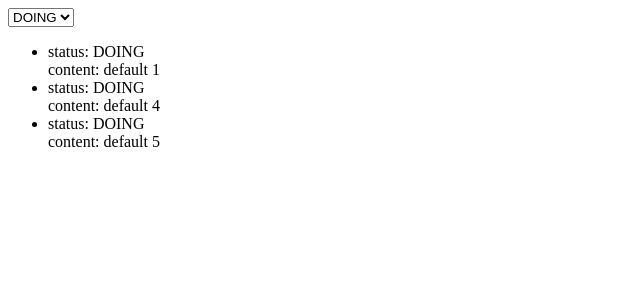
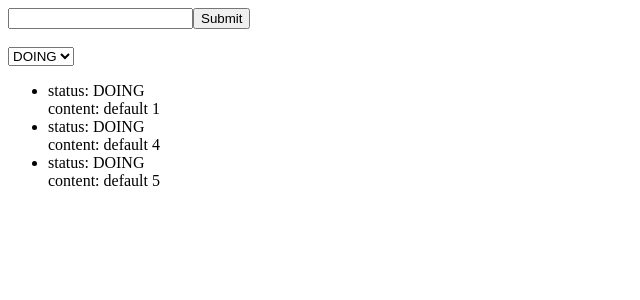
Before and after one commit to SoJaeBeom/recoil-playground, a React (Create React App) app: page / in a window 1280 px wide. Both pictures are taken after a click on the button "Todo". Shown: the top 300 px of the page, without its empty margins (0-640 px from the left). Built offline with nearby package versions, Linux system fonts and the light colour scheme.

Commit message:
[Feat] selector set 추가

```diff
--- a/src/components/Todo/TodoComponent.tsx
+++ b/src/components/Todo/TodoComponent.tsx
@@ -1,16 +1,62 @@
-import { useRecoilState, useRecoilValue } from 'recoil';
-import { selectStatus, selectToDo } from '../../recoil/Todo/atoms';
+import { ChangeEvent, useState } from 'react';
+import { useRecoilState, useRecoilValue, useSetRecoilState } from 'recoil';
+import {
+  selectStatus,
+  selectToDo,
+  status,
+  toDo,
+  toDos,
+} from '../../recoil/Todo/atoms';
 
 const TodoComponent = () => {
-  const [status, setStatus] = useRecoilState(selectStatus);
+  const [status, setStatus] = useRecoilState<status>(selectStatus);
   const selectToDos = useRecoilValue(selectToDo);
 
+  const toDoAtom = useRecoilValue(toDos);
+
+  const [contents, setContents] = useState<string>('');
+  const setNewToDos = useSetRecoilState(selectToDo);
+
   const handleStatus = (event: React.ChangeEvent<HTMLSelectElement>) => {
-    setStatus(event.currentTarget.value as any);
+    setStatus(event.currentTarget.value as status);
+  };
+
+  const handleInputChange = (event: ChangeEvent<HTMLInputElement>) => {
+    setContents(event.currentTarget.value);
+  };
+
+  const handleSubmit = (event: ChangeEvent<HTMLFormElement>) => {
+    /**
+     * event.preventDefault();
+     *
+     * a 태그나 submit 태그는 누르게 되면 href 를 통해 이동하거나, 창이 새로고침하여 실행되는데
+     * preventDefault 를 통해 이러한 동작을 막아줄 수 있다.
+     */
+    event.preventDefault();
+
+    if (contents === '') {
+      return;
+    } else {
+      const newTodoList: toDo[] = [
+        ...toDoAtom,
+        {
+          contents,
+          status: 'DOING',
+        },
+      ];
+
+      setNewToDos(newTodoList);
+      setContents('');
+    }
   };
 
   return (
     <>
+      <form onSubmit={handleSubmit}>
+        <input value={contents} onChange={handleInputChange} />
+        <button>Submit</button>
+      </form>
+      <br />
       <div>
         <select value={status} onChange={handleStatus}>
           <option value='DOING'>DOING</option>
--- a/src/recoil/Todo/atoms.ts
+++ b/src/recoil/Todo/atoms.ts
@@ -2,7 +2,7 @@ import { atom, selector } from 'recoil';
 
 export type status = 'DONE' | 'DOING';
 
-interface toDo {
+export interface toDo {
   status: status;
   contents: string;
 }
@@ -30,4 +30,7 @@ export const selectToDo = selector<toDo[]>({
     const nowStatus = get(selectStatus);
     return originalToDos.filter((toDo) => toDo.status === nowStatus);
   },
+  set: ({ set }, newToDo) => {
+    set(toDos, newToDo);
+  },
 });
```
